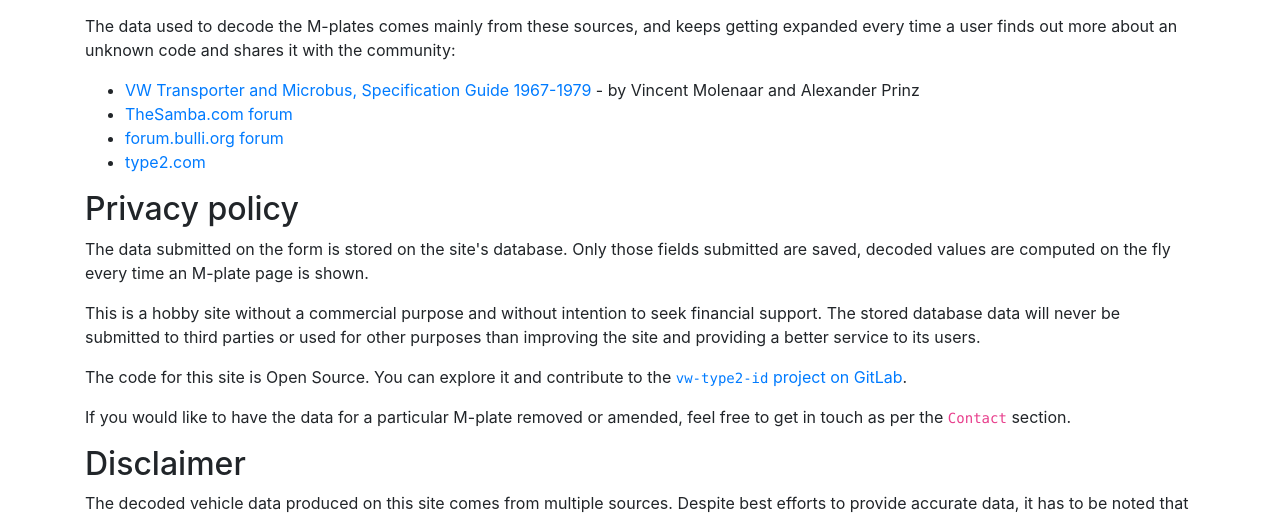
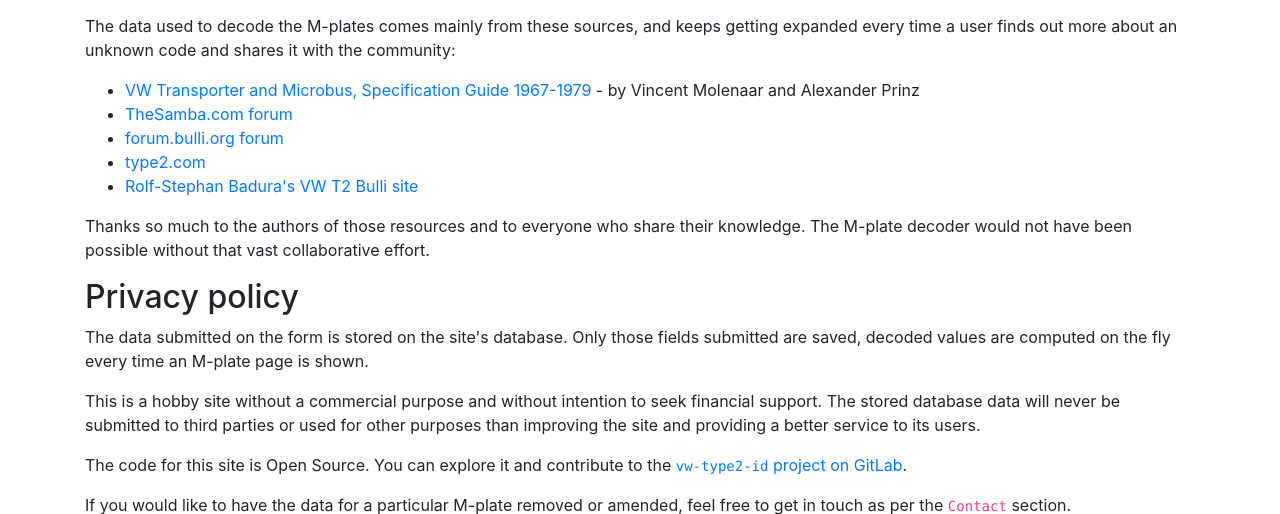
Before and after one commit to dplanella/vw-type2-id, a Django app: page /mplate/about/ in a window 1280 px wide. Shown: the part 264-778 px from the top of the page. Run offline with Django 3.2, Linux system fonts and the light colour scheme; some libraries are stand-ins or nearby versions.

Commit message:
Add credits to Rolf-Stephan Badura's site. Add thank you note.

```diff
--- a/mplate_decoder/templates/mplate_decoder/mplate_about.html
+++ b/mplate_decoder/templates/mplate_decoder/mplate_about.html
@@ -26,6 +26,9 @@ an unknown code and shares it with the community:
 - [TheSamba.com forum](https://www.thesamba.com/vw/forum/viewforum.php?f=5)
 - [forum.bulli.org forum](https://forum.bulli.org/)
 - [type2.com](http://www.type2.com/m-codes/t2mcodes.html)
+- [Rolf-Stephan Badura's VW T2 Bulli site](https://www.vw-t2-bulli.de)
+
+Thanks so much to the authors of those resources and to everyone who share their knowledge. The M-plate decoder would not have been possible without that vast collaborative effort.
 
 ## Privacy policy
 
```
